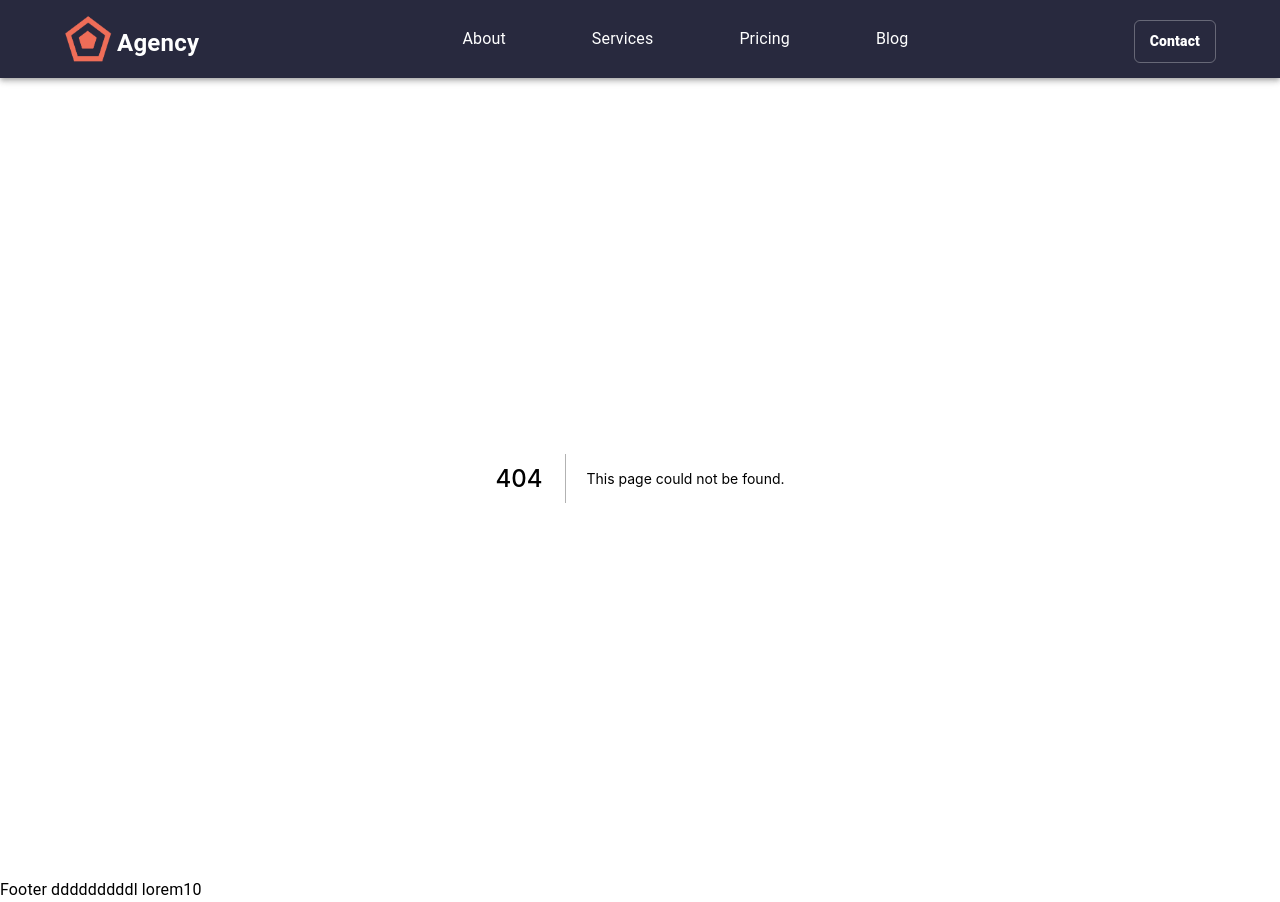
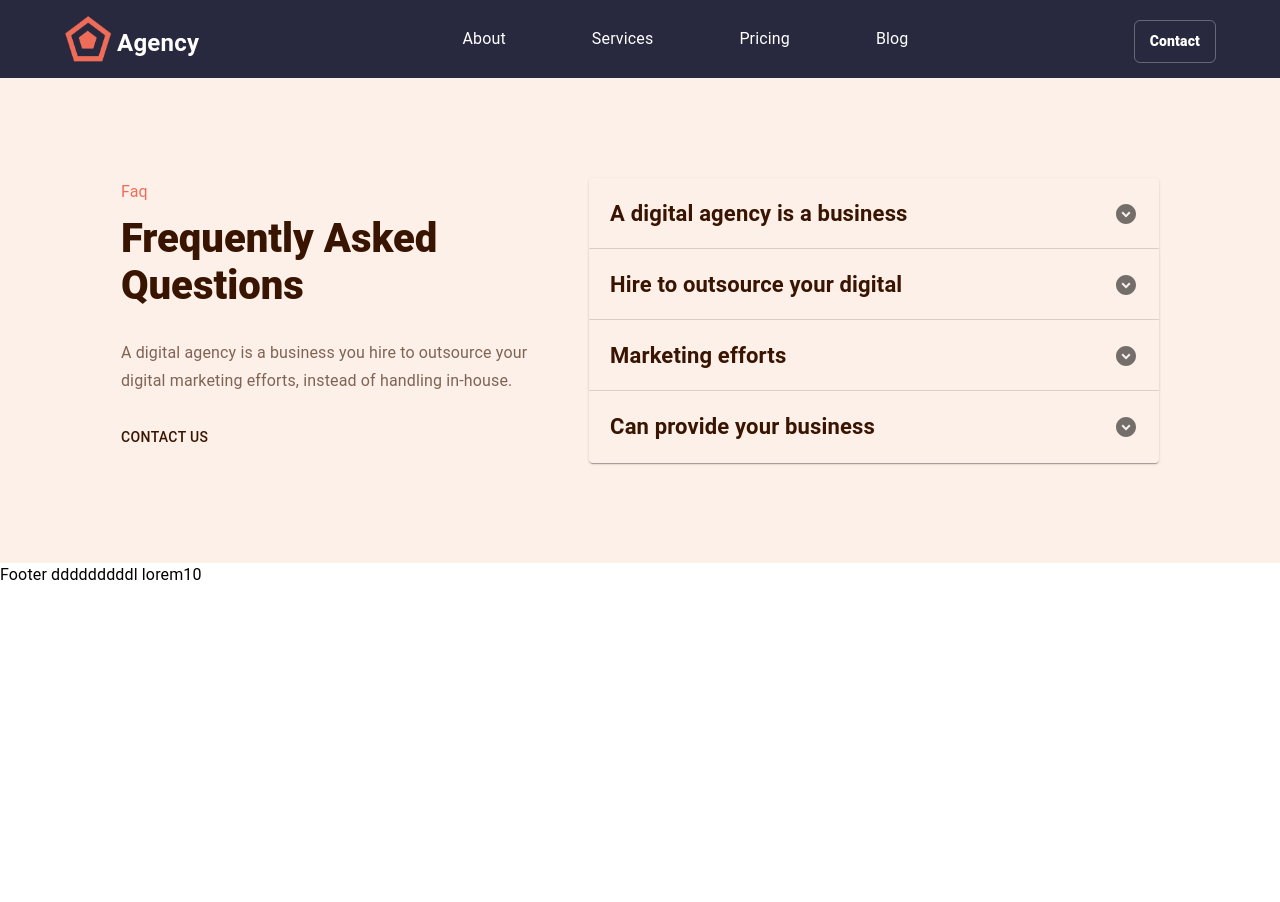
Before and after one commit to azadhuseynzade/portfolio-project, a Next.js app: page /components/FrequentlyAsked in a window 1280 px wide. Before the commit this address had no page. After the commit the page ends 800 px from the top, so only its background shows below. Built offline with nearby package versions, Linux system fonts and the light colour scheme.

Commit message:
made Frequently Asked page

```diff
--- /dev/null
+++ b/pages/components/FrequentlyAsked.js
@@ -0,0 +1,201 @@
+import {
+  Box,
+  Typography,
+  Button,
+  Accordion,
+  AccordionSummary,
+  AccordionDetails,
+} from "@mui/material";
+import React from "react";
+import ExpandCircleDownIcon from "@mui/icons-material/ExpandCircleDown";
+const FrequentlyAsked = () => {
+  return (
+    <Box
+      sx={{
+        backgroundColor: "#FDF0E9",
+        padding: { xs: "0px 0px 50px 0px", md: "100px 0px" },
+      }}
+    >
+      <Box
+        sx={{
+          maxWidth: "1100px",
+          display: "flex",
+          justifyContent: { xs: "center", md: "space-around" },
+          flexDirection: { xs: "column", md: "row" },
+          padding: { xs: "0px 20px", md: "0px" },
+
+          margin: "0 auto",
+        }}
+      >
+        <Box>
+          <Typography
+            variant="subtitle1"
+            sx={{ fontSize: "16px", color: "#EF6D58" }}
+          >
+            Faq
+          </Typography>
+          <Typography
+            variant="h3"
+            sx={{
+              fontSize: { xs: "35px", md: "40px" },
+              fontWeight: "800",
+              color: "#391400;",
+              paddingTop: "10px",
+            }}
+          >
+            Frequently Asked <br /> Questions{" "}
+          </Typography>
+          <Typography
+            variant="subtitle1"
+            sx={{
+              fontSize: { xs: "13px", md: "16px" },
+              color: "rgba(57, 20, 0, 0.64)",
+              paddingTop: "30px",
+            }}
+          >
+            A digital agency is a business you hire to outsource your <br />
+            digital marketing efforts, instead of handling in-house.{" "}
+          </Typography>
+          <Button
+            sx={{
+              padding: "0px",
+              color: "#391400",
+              fontSize: "14px",
+              paddingTop: "30px",
+            }}
+          >
+            Contact Us
+          </Button>
+        </Box>
+        <Box sx={{ maxWidth: "570px" }}>
+          <Accordion sx={{ backgroundColor: "#FDF0E9", padding: "10px 5px" }}>
+            <AccordionSummary
+              expandIcon={<ExpandCircleDownIcon />}
+              aria-controls="panel1a-content"
+              id="panel1a-header"
+            >
+              <Typography
+                variant="h4"
+                sx={{
+                  fontSize: "22px",
+                  color: "#391400",
+                  fontWeight: "700",
+                }}
+              >
+                A digital agency is a business
+              </Typography>
+            </AccordionSummary>
+            <AccordionDetails>
+              <Typography
+                sx={{
+                  fontSize: "16px",
+                  color: "rgba(57, 20, 0, 0.64);",
+                }}
+              >
+                Digital marketing efforts, instead of handling in-house. They
+                can provide your business with a variety of digital solutions to
+                promote your product or service online and help you hit your
+                marketing goals and grow your business.
+              </Typography>
+            </AccordionDetails>
+          </Accordion>
+          <Accordion sx={{ backgroundColor: "#FDF0E9", padding: "10px 5px" }}>
+            <AccordionSummary
+              expandIcon={<ExpandCircleDownIcon />}
+              aria-controls="panel2a-content"
+              id="panel2a-header"
+            >
+              <Typography
+                variant="h4"
+                sx={{
+                  fontSize: "22px",
+                  color: "#391400",
+                  fontWeight: "700",
+                }}
+              >
+                Hire to outsource your digital
+              </Typography>
+            </AccordionSummary>
+            <AccordionDetails>
+              <Typography
+                sx={{
+                  fontSize: "16px",
+                  color: "rgba(57, 20, 0, 0.64);",
+                }}
+              >
+                Digital marketing efforts, instead of handling in-house. They
+                can provide your business with a variety of digital solutions to
+                promote your product or service online and help you hit your
+                marketing goals and grow your business.
+              </Typography>
+            </AccordionDetails>
+          </Accordion>
+          <Accordion sx={{ backgroundColor: "#FDF0E9", padding: "10px 5px" }}>
+            <AccordionSummary
+              expandIcon={<ExpandCircleDownIcon />}
+              aria-controls="panel2a-content"
+              id="panel2a-header"
+            >
+              <Typography
+                variant="h4"
+                sx={{
+                  fontSize: "22px",
+                  color: "#391400",
+                  fontWeight: "700",
+                }}
+              >
+                Marketing efforts{" "}
+              </Typography>
+            </AccordionSummary>
+            <AccordionDetails>
+              <Typography
+                sx={{
+                  fontSize: "16px",
+                  color: "rgba(57, 20, 0, 0.64);",
+                }}
+              >
+                Digital marketing efforts, instead of handling in-house. They
+                can provide your business with a variety of digital solutions to
+                promote your product or service online and help you hit your
+                marketing goals and grow your business.
+              </Typography>
+            </AccordionDetails>
+          </Accordion>
+          <Accordion sx={{ backgroundColor: "#FDF0E9", padding: "10px 5px" }}>
+            <AccordionSummary
+              expandIcon={<ExpandCircleDownIcon />}
+              aria-controls="panel2a-content"
+              id="panel2a-header"
+            >
+              <Typography
+                variant="h4"
+                sx={{
+                  fontSize: "22px",
+                  color: "#391400",
+                  fontWeight: "700",
+                }}
+              >
+                Can provide your business{" "}
+              </Typography>
+            </AccordionSummary>
+            <AccordionDetails>
+              <Typography
+                sx={{
+                  fontSize: "16px",
+                  color: "rgba(57, 20, 0, 0.64);",
+                }}
+              >
+                Digital marketing efforts, instead of handling in-house. They
+                can provide your business with a variety of digital solutions to
+                promote your product or service online and help you hit your
+                marketing goals and grow your business.
+              </Typography>
+            </AccordionDetails>
+          </Accordion>
+        </Box>
+      </Box>
+    </Box>
+  );
+};
+
+export default FrequentlyAsked;
--- a/pages/index.js
+++ b/pages/index.js
@@ -17,6 +17,7 @@ import TeamOfDesigners from "./components/TeamOfDesigners";
 import FounderWords from "./components/FounderWords";
 import ClientsComments from "./components/ClientsComments";
 import PricingPlans from "./components/PricingPlans";
+import FrequentlyAsked from "./components/FrequentlyAsked";
 
 export default function Home() {
   return (
@@ -37,6 +38,7 @@ export default function Home() {
       <FounderWords />
       <ClientsComments />
       <PricingPlans />
+      <FrequentlyAsked />
     </div>
   );
 }
```
